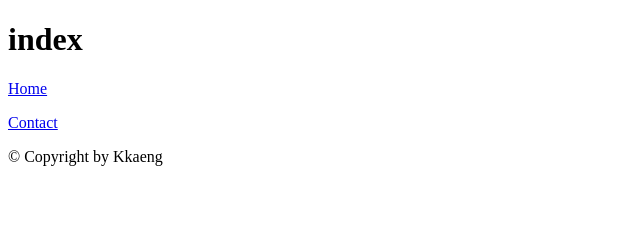
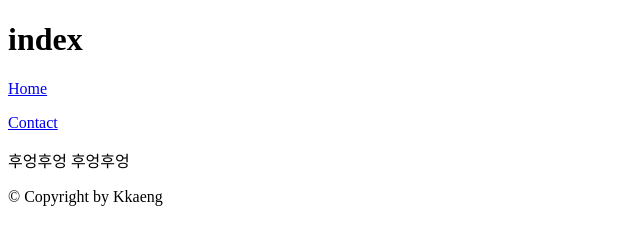
Before and after one commit to Kkaeng/DBM, a plain HTML site: page Documents/example/hihihi/index.html in a window 1280 px wide. Shown: the whole page, without its empty margins (0-640 px from the left). Drawn offline with Linux system fonts and the light colour scheme.

Commit message:
Modify index.html

```diff
--- a/Documents/example/hihihi/index.html
+++ b/Documents/example/hihihi/index.html
@@ -33,7 +33,7 @@
 			</nav>
 
 			<div>
-
+				<p> 후엉후엉 후엉후엉</p>
 			</div>
 
 			<footer>
```
Also changed, not shown: 1 other file.
